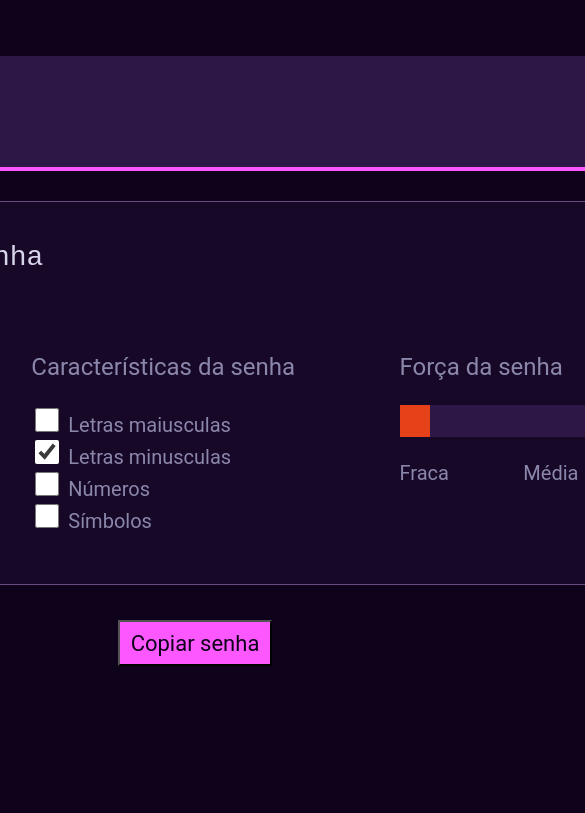
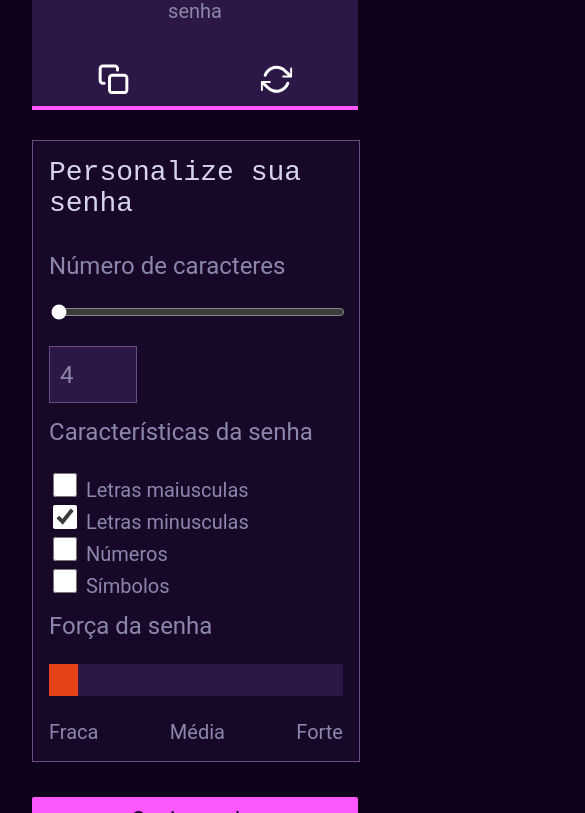
Before and after one commit to tatisabinoviana/geradorDeSenha, a plain HTML site: page index.html in a window 390 px wide. Shown: the part 206-1019 px from the top of the page, 585 px wide, since content can reach past the window. Before the commit the page ends 955 px from the top, so only its background shows below. Drawn offline with Linux system fonts and the light colour scheme.

Commit message:
atualizando scss para abarcar a responsividade

```diff
--- a/index.html
+++ b/index.html
@@ -8,6 +8,7 @@
     <title>Document</title>
   </head>
   <body>
+    <div class="container">
       <div class="titulo">
         <img src="icons/cadeado.svg" alt="icone de cadeado" />
         <h1 class="title">Gerador de senhas</h1>
@@ -17,16 +18,22 @@
       </div>
       <div class="campo-senha">
         <div class="item campo-senha-titulo">senha</div>
-      <div class="item campo-visualizacao-senha" id="senha"></div>
-      <div class="item cursor-apontar">
-        <img src="icons/copiar.svg" alt="icone copiar" onclick="copiaSenha()" />
+        <div class="campo-visualizacao-senha" id="senha"></div>
+        <div class="campo-senha-icones">
+          <div class="cursor-apontar">
+            <img
+              src="icons/copiar.svg"
+              alt="icone copiar"
+              onclick="copiaSenha()"
+            />
           </div>
-      <div class="item cursor-apontar">
+          <div class="cursor-apontar">
             <img
               src="icons/refresh.svg"
               alt="icone para gerar senha aleatória"
               onclick="gerarSenha()"
             />
+          </div>
         </div>
       </div>
       <div class="campo-personalizacao">
@@ -50,7 +57,7 @@
           </div>
           <div class="personalizacao-caracteristicas">
             <div class="conf-subtitulos">Características da senha</div>
-          <div class="campo-checkbox checkbox-maiusculas">
+            <div class="checkbox-maiusculas">
               <input
                 type="checkbox"
                 id="checkbox-maiusculas"
@@ -59,7 +66,7 @@
               />
               <label class="descricoes"> Letras maiusculas </label>
             </div>
-          <div class="campo-checkbox">
+            <div>
               <input
                 type="checkbox"
                 id="checkbox-minusculas"
@@ -69,7 +76,7 @@
               />
               <label class="descricoes"> Letras minusculas </label>
             </div>
-          <div class="campo-checkbox">
+            <div>
               <input
                 type="checkbox"
                 id="checkbox-numeros"
@@ -78,7 +85,7 @@
               />
               <label class="descricoes">Números</label>
             </div>
-          <div class="campo-checkbox">
+            <div>
               <input
                 type="checkbox"
                 id="checkbox-simbolos"
@@ -88,8 +95,9 @@
               <label class="descricoes">Símbolos</label>
             </div>
           </div>
+          <div class="progress-bar-com-titulo">
+            <div class="conf-subtitulos">Força da senha</div>
             <div>
-          <div class="conf-subtitulos">Força da senha</div>
               <div class="progress-bar"></div>
               <div class="progress-bar-title-group">
                 <label class="descricoes">Fraca</label>
@@ -99,11 +107,13 @@
             </div>
           </div>
         </div>
+      </div>
       <div class="campo-botao">
         <button class="cursor-apontar" onclick="copiaSenha()">
           Copiar senha
         </button>
       </div>
+    </div>
     <script src="index.js"></script>
   </body>
 </html>
--- a/index.js
+++ b/index.js
@@ -104,6 +104,7 @@ function gerarSenha() {
     document.getElementById('senha').innerHTML = resultadoSenha;
   }
 }
+
 function copiaSenha() {
   const textarea = document.createElement('textarea');
   textarea.value = resultadoSenha;
--- a/input.scss
+++ b/input.scss
@@ -26,62 +26,158 @@ $cor-5: #d7d5eb;
 
 body {
   background-color: $cor-2;
-  margin: 83px;
-  display: grid;
+  margin: 3%;
+  display: flex;
   justify-content: center;
+}
+.container {
+  @media screen and (min-width: 28.187rem) and (max-width: 64rem) {
+    width: 100%;
+  }
+  @media screen and (max-width: 28.125rem) {
+    width: 100%;
+    padding: 1.25rem;
+  }
 }
 .titulo {
   text-align: center;
 }
 
 .title {
-  @include titulo-subtitulo(32px);
+  @include titulo-subtitulo(2rem);
 }
 .subtitle {
-  @include titulo-subtitulo(24px);
+  @include titulo-subtitulo(1.5rem);
 }
 .campo-senha {
-  margin-top: 57px;
+  margin-top: 3.5rem;
   background-color: $cor-secundaria;
-  width: 1089px;
-  height: 111px;
+  width: 68rem;
+  height: 6.9rem;
   display: flex;
   justify-content: space-between;
   flex-direction: row;
   align-items: center;
-  border-bottom: 4.4px solid $cor-3;
+  border-bottom: 0.27rem solid $cor-3;
   .item {
-    margin-right: 40px;
+    margin-right: 2.5rem;
+    @media screen and (min-width: 28.187rem) and (max-width: 64rem) {
+      margin-right: 2%;
+    }
+    @media screen and (max-width: 28.125rem) {
+      margin-right: 0rem;
+    }
+  }
+  @media screen and (min-width: 28.187rem) and (max-width: 64rem) {
+    width: 100%;
+    height: 3.5rem;
+    margin-top: 2%;
+  }
+  @media screen and (max-width: 28.125rem) {
+    display: flex;
+    width: 100%;
+    height: auto;
+    margin-top: 5%;
+    flex-direction: column;
+    justify-content: center;
+    row-gap: 1.25rem;
+  }
+}
+.campo-senha-visualizacao-icones {
+  display: flex;
+  flex-direction: row;
+  @media screen and (max-width: 28.125rem) {
+    width: 100%;
+    justify-content: space-around;
+  }
+}
+.campo-senha-icones {
+  display: flex;
+  flex-direction: row;
+  margin: 0 2.5rem;
+  div {
+    margin: 0 1rem;
+  }
+  @media screen and (min-width: 28.187rem) and (max-width: 64rem) {
+    width: 35%;
+    margin: 0;
+    justify-content: space-evenly;
+    div {
+      margin: 0;
+    }
+  }
+  @media screen and (max-width: 28.125rem) {
+    width: 100%;
+    margin-bottom: 2%;
+    flex-direction: row;
+    justify-content: space-around;
   }
 }
 .campo-senha-titulo {
-  margin-left: 40px;
-
-  @include texto-mix($cor-primaria, 20px);
+  margin-left: 2.5rem;
+  @include texto-mix($cor-primaria, 1.25rem);
+  @media screen and (min-width: 28.187rem) and (max-width: 64rem) {
+    margin-left: 2%;
+  }
+  @media screen and (max-width: 28.125rem) {
+    margin-left: 0;
+    margin-top: 2%;
+  }
 }
 .campo-visualizacao-senha {
-  width: 850px;
-  @include texto-usando-titulo($cor-titulo, 40px);
+  width: 53.2rem;
+  @media screen and (min-width: 28.187rem) and (max-width: 64rem) {
+    width: 85%;
+    display: inline-block;
+    word-wrap: break-word;
+    font-size: 1.6rem;
+  }
+  @media screen and (max-width: 28.125rem) {
+    width: 85%;
+    display: inline-block;
+    word-wrap: break-word;
+    font-size: 1.6rem;
+  }
+  color: $cor-titulo;
+  font-family: $fonte-titulo;
+  font-size: 2.5rem;
 }
+
 .campo-personalizacao {
   display: flex;
   flex-direction: column;
   border: 1px solid $cor-1;
-  width: 1089px;
+  width: 68.1rem;
   height: 382.28px;
   background-color: $cor-4;
-  margin-top: 30px;
+  margin-top: 1.875rem;
+  @media screen and (max-width: 64rem) {
+    width: 100%;
+    height: auto;
+    flex-direction: column;
+    align-items: center;
+  }
 }
 .personalizacao-titulo {
-  margin: 40px;
-  @include texto-usando-titulo($cor-5, 28px);
+  margin: 2.5rem;
+  @include texto-usando-titulo($cor-5, 1.75rem);
+  @media screen and (max-width: 64rem) {
+    margin: 5%;
+  }
 }
 .personalizacao-conteudo {
-  margin: 40px;
+  margin: 2.5rem;
   display: flex;
   justify-content: space-between;
   flex-direction: row;
   align-items: flex-start;
+  @media screen and (max-width: 64rem) {
+    width: 90%;
+    margin: 5%;
+    height: auto;
+    flex-direction: column;
+    align-items: stretch;
+  }
 }
 
 .personalizacao-numero-caracteres {
@@ -89,18 +185,27 @@ body {
   flex-direction: column;
   input {
     width: 100%;
-    margin-top: 24px;
+    margin-top: 1.5rem;
     accent-color: $cor-titulo;
+  }
+}
+
+.progress-bar-com-titulo {
+  @media screen and (max-width: 64rem) {
+    margin-top: 5%;
   }
 }
 
 .progress-bar {
   --progress: 10;
-  margin: 24px 0px;
-  width: 300px;
-  height: 32px;
+  margin: 1.5rem 0px;
+  width: 18.75rem;
+  height: 2rem;
   display: flex;
   background-color: $cor-secundaria;
+  @media screen and (max-width: 64rem) {
+    width: 100%;
+  }
 }
 .progress-bar::before {
   content: '';
@@ -124,37 +229,47 @@ body {
   align-items: center;
   padding-left: 10px;
   padding-right: 10px;
-  margin-top: 24px;
+  margin-top: 1.5rem;
 }
 
 .checkbox-maiusculas {
-  margin-top: 24px;
+  margin-top: 1.5rem;
+}
+.personalizacao-caracteristicas {
+  @media screen and (max-width: 28.125rem) {
+    margin-top: 5%;
+  }
 }
 .personalizacao-caracteristicas-checkbox {
-  min-width: 24px;
-  min-height: 24px;
-  margin-right: 5px;
+  min-width: 1.5rem;
+  min-height: 1.5rem;
+  margin-right: 0.31rem;
   accent-color: $cor-titulo;
   cursor: pointer;
 }
 .campo-botao {
   display: flex;
   justify-content: center;
-  margin-top: 35px;
+  margin-top: 2.19rem;
   button {
-    width: 154px;
-    height: 46px;
+    width: 9.625rem;
+    height: 2.875rem;
     background: $cor-3;
     font-family: $fonte-subtitulo;
-    @include texto-mix($cor-2, 22px);
+    @include texto-mix($cor-2, 1.37rem);
+    @media screen and (max-width: 64rem) {
+      width: 100%;
+    }
   }
 }
 .cursor-apontar {
   cursor: pointer;
+  border: none;
+  border-radius: 0.125rem;
 }
 .descricoes {
-  @include texto-mix($cor-primaria, 20px);
+  @include texto-mix($cor-primaria, 1.25rem);
 }
 .conf-subtitulos {
-  @include texto-mix($cor-primaria, 24px);
+  @include texto-mix($cor-primaria, 1.5rem);
 }
```
Also changed, not shown: output.css, 1 other file. Lines whose indentation alone changed are shown as unchanged.
